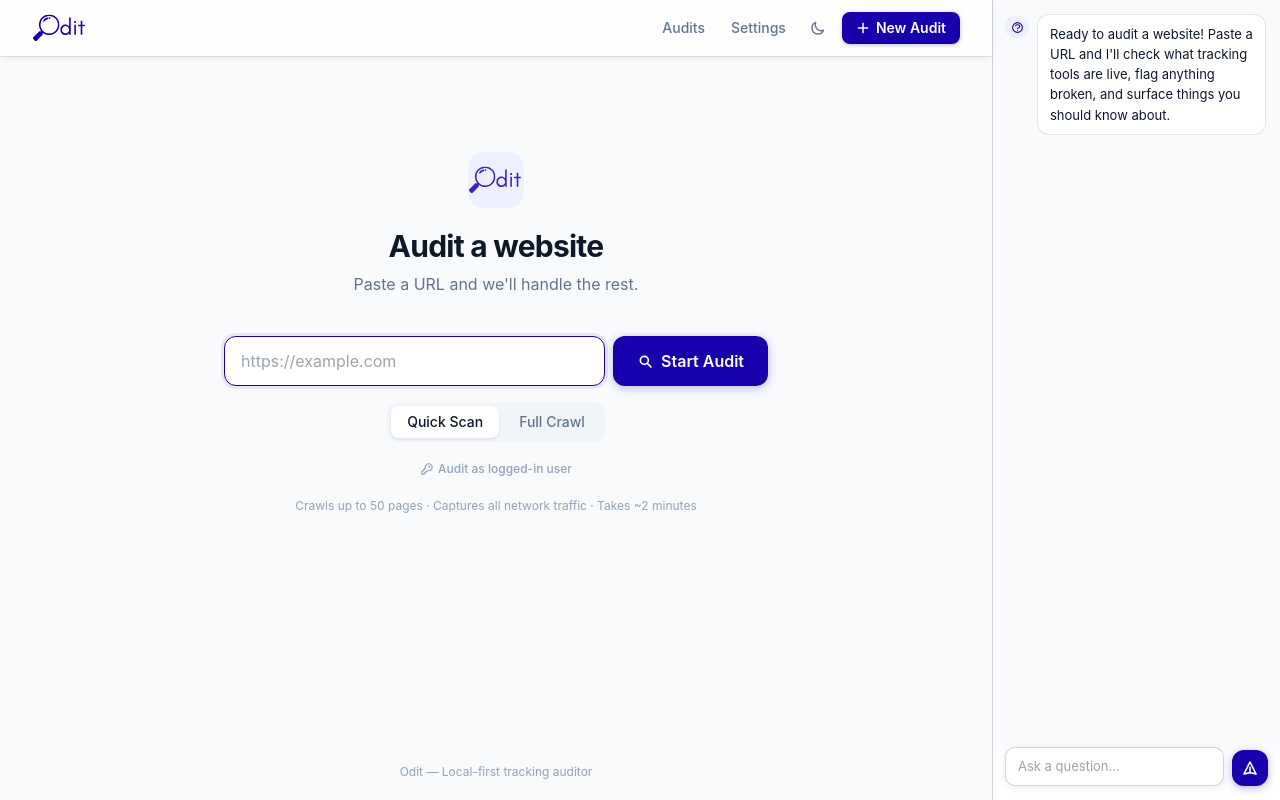
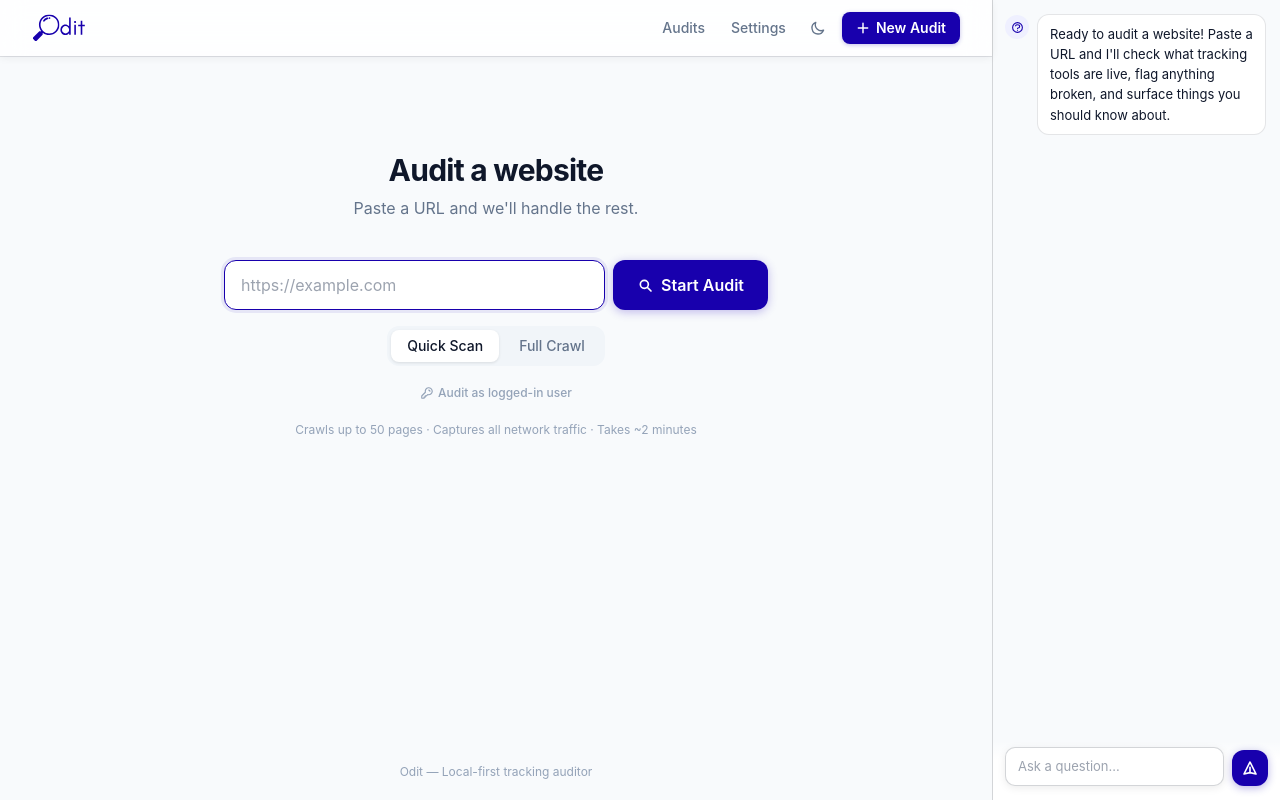
Before and after one commit to venk-hub/Odit, a FastAPI app: template app/templates/new_audit.html in a window 1280 px wide. Run offline with FastAPI, Linux system fonts and the light colour scheme; the template is opened without the code that fills it, so the values that code supplies are empty; some libraries are stand-ins or nearby versions.

Commit message:
Remove redundant hero logo from homepage
Logo already present in the nav bar — no need to repeat it on the page.

Co-Authored-By: Claude Sonnet 4.6 <noreply@anthropic.com>

```diff
--- a/app/templates/new_audit.html
+++ b/app/templates/new_audit.html
@@ -16,9 +16,6 @@ window.__oditPageContext = {
     <div class="w-full max-w-xl px-4">
 
         <div class="text-center mb-10">
-            <div class="inline-flex items-center justify-center w-14 h-14 rounded-2xl mb-5" style="background:var(--odit-brand-light)">
-                <img src="/static/odit.svg" alt="" class="odit-logo h-8 w-auto" style="opacity:0.85" />
-            </div>
             <h1 class="text-3xl font-bold tracking-tight mb-2" style="color:var(--odit-text)">Audit a website</h1>
             <p class="text-base" style="color:var(--odit-text-2)">Paste a URL and we'll handle the rest.</p>
         </div>
```
